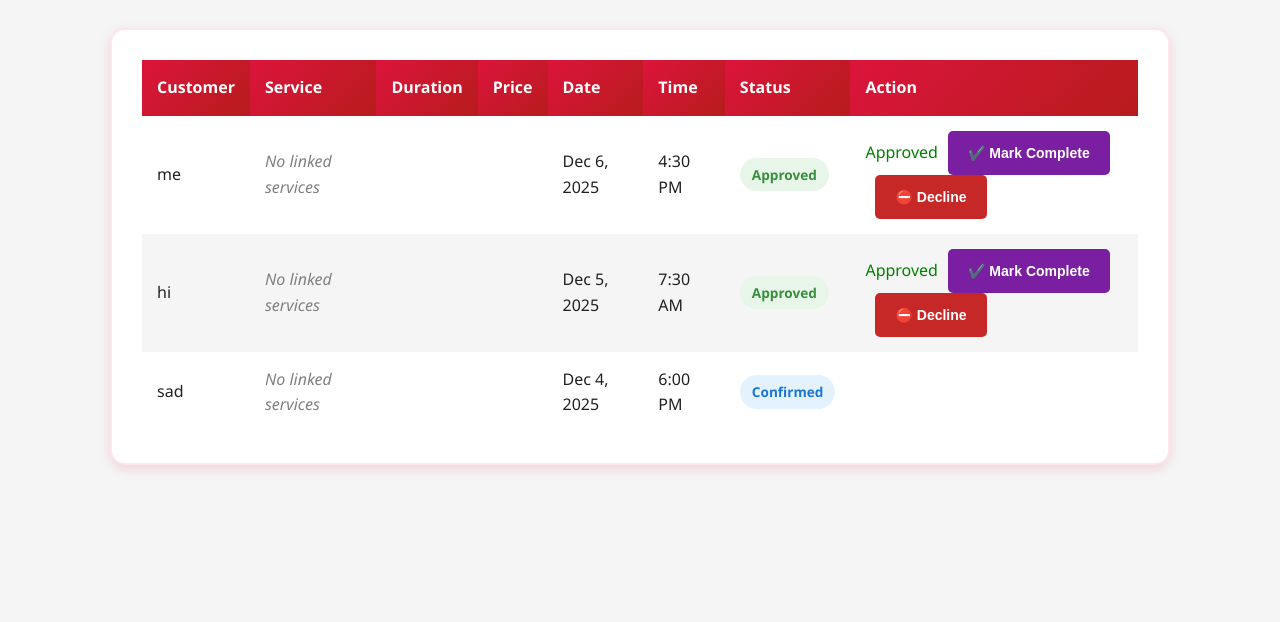
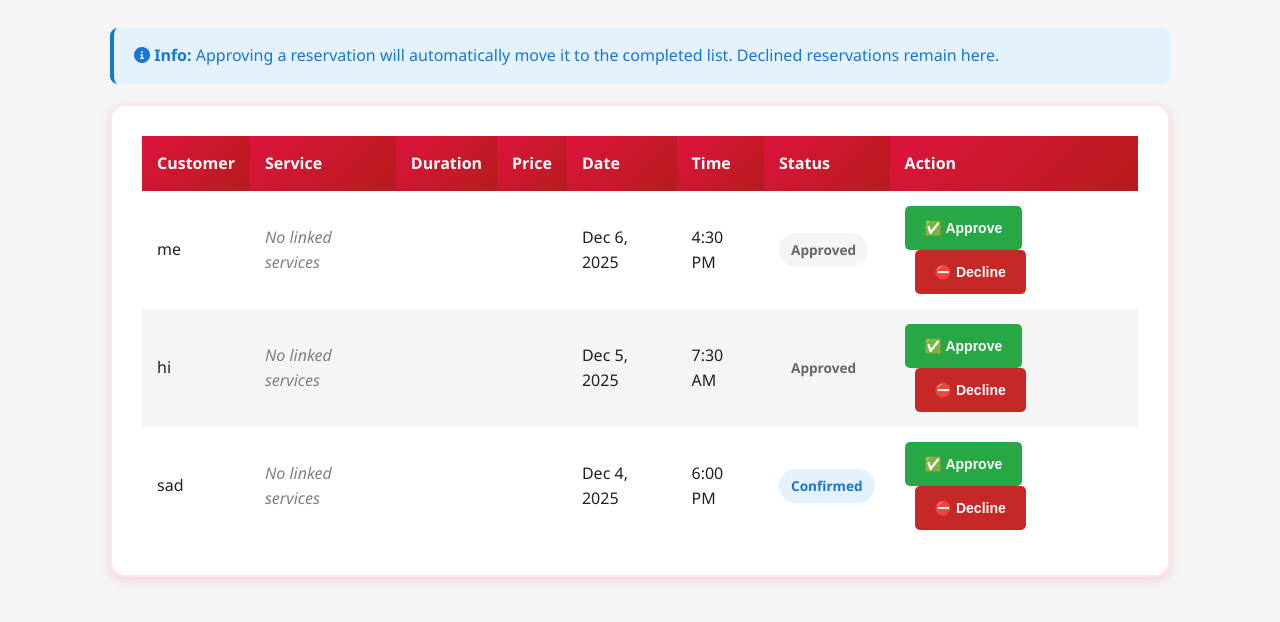
Before and after one commit to Kite0411/Papsi, a PHP site: page /admin/manage_reservations.php in a window 1280 px wide. Shown: the part 150-772 px from the top of the page. Run offline with PHP 8.4, Linux system fonts and the light colour scheme; a user stored in the database is signed in; data comes from the database, SQL or seed files in the repository; some libraries are stand-ins or nearby versions.

Commit message:
Update manage_reservations.php

```diff
--- a/admin/manage_reservations.php
+++ b/admin/manage_reservations.php
@@ -10,36 +10,7 @@ if (!isset($_SESSION['user_id'])) {
     exit();
 }
 
-// --- MARK AS COMPLETED (replaces archive functionality) ---
-if (isset($_GET['complete'])) {
-    $id = intval($_GET['complete']);
-
-    $stmt = $conn->prepare("
-        SELECT r.id, c.name AS customer_name, r.vehicle_make, r.vehicle_model, r.reservation_date, r.reservation_time
-        FROM reservations r
-        JOIN customers c ON r.customer_id = c.id
-        WHERE r.id = ?
-    ");
-    $stmt->bind_param("i", $id);
-    $stmt->execute();
-    $reservation = $stmt->get_result()->fetch_assoc();
-
-    if ($reservation) {
-        // Mark as completed instead of archived
-        $update = $conn->prepare("UPDATE reservations SET status = 'completed', archived = 1 WHERE id = ?");
-        $update->bind_param("i", $id);
-        $update->execute();
-
-        $desc = "Reservation #{$reservation['id']} ({$reservation['customer_name']} - {$reservation['vehicle_make']} {$reservation['vehicle_model']}) marked as completed by admin '{$_SESSION['username']}'.";
-        logAudit('RESERVATION_COMPLETED', $desc, $_SESSION['user_id'], $_SESSION['username']);
-    }
-
-    $_SESSION['notif'] = ['message' => 'Reservation marked as completed!', 'type' => 'success'];
-    header("Location: manage_reservations.php");
-    exit();
-}
-
-// --- APPROVE Reservation ---
+// --- APPROVE Reservation (moves to completed) ---
 if (isset($_GET['approve'])) {
     $id = intval($_GET['approve']);
 
@@ -48,27 +19,23 @@ if (isset($_GET['approve'])) {
         FROM reservations r
         JOIN customers c ON r.customer_id = c.id
         WHERE r.id = ?
-        AND r.status NOT IN ('approved', 'declined', 'completed')
-        AND (r.status = 'pending_verification' OR r.method = 'Walk-In')
+        AND r.archived = 0
     ");
     $stmt->bind_param("i", $id);
     $stmt->execute();
     $res = $stmt->get_result()->fetch_assoc();
 
     if ($res) {
-        $update = $conn->prepare("UPDATE reservations SET status = 'approved' WHERE id = ?");
+        // Move to completed (archived = 1, status = 'approved')
+        $update = $conn->prepare("UPDATE reservations SET status = 'approved', archived = 1 WHERE id = ?");
         $update->bind_param("i", $id);
         $update->execute();
 
-        $stmt = $conn->prepare("SELECT status FROM reservations WHERE id = ?");
-        $stmt->bind_param("i", $id);
-        $stmt->execute();
-        $status_result = $stmt->get_result()->fetch_assoc();
-
-        if ($status_result['status'] === 'approved') {
-            $desc = "Reservation #{$res['id']} for {$res['vehicle_make']} {$res['vehicle_model']} approved by admin '{$_SESSION['username']}'";
+        // Log audit trail
+        $desc = "Reservation #{$res['id']} for {$res['vehicle_make']} {$res['vehicle_model']} approved and moved to completed by admin '{$_SESSION['username']}'";
         logAudit('RESERVATION_APPROVED', $desc, $_SESSION['user_id'], $_SESSION['username']);
 
+        // Send email notification
         if (function_exists('sendEmail') && !empty($res['customer_email'])) {
             $to = $res['customer_email'];
             $name = htmlspecialchars($res['customer_name']);
@@ -96,8 +63,7 @@ if (isset($_GET['approve'])) {
             }
         }
 
-            $_SESSION['notif'] = ['message' => 'Reservation approved successfully!', 'type' => 'success'];
-        }
+        $_SESSION['notif'] = ['message' => 'Reservation approved and moved to completed!', 'type' => 'success'];
     }
 
     header("Location: manage_reservations.php");
@@ -108,7 +74,7 @@ if (isset($_GET['approve'])) {
 if (isset($_GET['decline'])) {
     $id = intval($_GET['decline']);
 
-    $stmt = $conn->prepare("SELECT * FROM reservations WHERE id = ? AND status IN ('pending_verification','approved')");
+    $stmt = $conn->prepare("SELECT * FROM reservations WHERE id = ? AND archived = 0");
     $stmt->bind_param("i", $id);
     $stmt->execute();
     $res = $stmt->get_result()->fetch_assoc();
@@ -133,7 +99,7 @@ $reservations_stmt = $conn->prepare("
            r.reservation_date, r.reservation_time, r.status, r.method
     FROM reservations r
     JOIN customers c ON r.customer_id = c.id
-    WHERE r.archived = 0 AND r.status != 'completed'
+    WHERE r.archived = 0
     ORDER BY r.reservation_date DESC, r.reservation_time DESC
 ");
 $reservations_stmt->execute();
@@ -321,7 +287,6 @@ table a:hover {
 
 .confirm-box h3 {
     margin-bottom: 15px;
-    color: #2e7d32;
 }
 
 .confirm-box button {
@@ -366,16 +331,6 @@ table a:hover {
     background-color: #218838;
 }
 
-.complete-btn {
-    background-color: #7B1FA2;
-    color: white;
-    margin-left: 10px;
-}
-
-.complete-btn:hover {
-    background-color: #6A1B9A;
-}
-
 .decline-btn {
     background-color: #c62828;
     color: white;
@@ -384,6 +339,15 @@ table a:hover {
 
 .decline-btn:hover {
     background-color: #b71c1c;
+}
+
+.info-badge {
+    background: #E3F2FD;
+    color: #1976D2;
+    padding: 15px 20px;
+    border-radius: 8px;
+    margin-bottom: 20px;
+    border-left: 4px solid #1976D2;
 }
 
 /* Mobile responsiveness */
@@ -467,7 +431,7 @@ table a:hover {
         margin: 6px 0;
     }
 
-    .complete-btn, .decline-btn {
+    .decline-btn {
         margin-left: 0;
     }
 }
@@ -488,7 +452,7 @@ table a:hover {
 <?php if(isset($_SESSION['notif'])):
 $type = $_SESSION['notif']['type'];
 $message = $_SESSION['notif']['message'];
-$color = $type === 'success' ? '#28a745' : '#dc3545';
+$color = $type === 'success' ? '#28a745' : ($type === 'info' ? '#17a2b8' : '#dc3545');
 ?>
 <div class="notif-toast" id="notifToast" style="background: <?php echo $color; ?>">
 <?php echo htmlspecialchars($message); ?>
@@ -522,7 +486,11 @@ $color = $type === 'success' ? '#28a745' : '#dc3545';
 </nav>
 
 <div class="container">
-<h1>Manage Active Reservations</h1>
+<h1>Manage Pending Reservations</h1>
+
+<div class="info-badge">
+    <strong><i class="fas fa-info-circle"></i> Info:</strong> Approving a reservation will automatically move it to the completed list. Declined reservations remain here.
+</div>
 
 <div class="card">
 <table class="reservations-table">
@@ -540,7 +508,14 @@ $color = $type === 'success' ? '#28a745' : '#dc3545';
 </thead>
 <tbody>
 
-<?php while($row = $reservations_result->fetch_assoc()):
+<?php
+if ($reservations_result->num_rows === 0) {
+    echo '<tr><td colspan="8" style="text-align:center; padding: 40px;">
+            <i class="fas fa-inbox fa-3x" style="color: #ccc; margin-bottom: 15px;"></i>
+            <p style="color: #999; font-size: 1.1rem;">No pending reservations.</p>
+          </td></tr>';
+} else {
+    while($row = $reservations_result->fetch_assoc()):
     $res_id = $row['id'];
     $services_stmt = $conn->prepare("
         SELECT s.service_name, s.duration, s.price
@@ -573,17 +548,17 @@ while($s = $services_result->fetch_assoc()){ $services[] = $s; }
         <?php
         switch($row['status']) {
             case 'pending_verification':
+            case 'pending':
                 echo 'background: #FFF3E0; color: #F57C00;';
                 break;
             case 'confirmed':
                 echo 'background: #E3F2FD; color: #1976D2;';
                 break;
-            case 'approved':
-                echo 'background: #E8F5E9; color: #388E3C;';
-                break;
             case 'declined':
                 echo 'background: #FFEBEE; color: #D32F2F;';
                 break;
+            default:
+                echo 'background: #F5F5F5; color: #666;';
         }
         ?>
     ">
@@ -592,22 +567,19 @@ while($s = $services_result->fetch_assoc()){ $services[] = $s; }
 </td>
 <td data-label="Action">
 <?php
-$canApproveWalkIn = $row['method'] === 'Walk-In' && $row['status'] !== 'approved' && $row['status'] !== 'declined';
-if ($row['status'] === 'pending_verification' || $canApproveWalkIn) {
-    echo '<button class="action-btn approve-btn" onclick="window.location.href=\'manage_reservations.php?approve=' . $row['id'] . '\'">✅ Approve</button>';
-    echo '<button class="action-btn decline-btn" onclick="openActionModal(' . $row['id'] . ', \'decline\')">⛔ Decline</button>';
-} else if ($row['status'] === 'approved') {
-    echo '<span style="color:green;">Approved</span>';
-    echo '<button class="action-btn complete-btn" onclick="openActionModal(' . $row['id'] . ', \'complete\')">✔️ Mark Complete</button>';
-    echo '<button class="action-btn decline-btn" onclick="openActionModal(' . $row['id'] . ', \'decline\')">⛔ Decline</button>';
-} else if ($row['status'] === 'declined') {
-    echo '<span style="color:#c62828;">Declined</span>';
-    echo '<button class="action-btn complete-btn" onclick="openActionModal(' . $row['id'] . ', \'complete\')">✔️ Mark Complete</button>';
+if ($row['status'] !== 'declined') {
+    echo '<button class="action-btn approve-btn" onclick="confirmAction(' . $row['id'] . ', \'approve\')">✅ Approve</button>';
+    echo '<button class="action-btn decline-btn" onclick="confirmAction(' . $row['id'] . ', \'decline\')">⛔ Decline</button>';
+} else {
+    echo '<span style="color:#c62828; font-weight: 600;">Declined</span>';
 }
 ?>
 </td>
 </tr>
-<?php endwhile; ?>
+<?php
+    endwhile;
+}
+?>
 </tbody>
 </table>
 </div>
@@ -615,8 +587,8 @@ if ($row['status'] === 'pending_verification' || $canApproveWalkIn) {
 
 <div id="confirmModal" class="confirm-modal">
 <div class="confirm-box">
-<h3>Confirm Action?</h3>
-<p>Please confirm this action.</p>
+<h3 id="modalTitle">Confirm Action?</h3>
+<p id="modalMessage">Please confirm this action.</p>
 <button class="confirm-yes" id="confirmYes">Confirm</button>
 <button class="confirm-no" onclick="closeModal()">Cancel</button>
 </div>
@@ -654,23 +626,26 @@ window.addEventListener('resize', function() {
     }
 });
 
-// Action modal functionality
+// Action confirmation
 let pendingAction = { id: null, type: null };
 
-function openActionModal(id, action){
+function confirmAction(id, action){
     pendingAction = { id, type: action };
     const modal = document.getElementById('confirmModal');
+    const title = document.getElementById('modalTitle');
+    const message = document.getElementById('modalMessage');
+    const yesBtn = document.getElementById('confirmYes');
 
-    if (action === 'decline') {
-        modal.querySelector('h3').innerText = 'Decline this reservation?';
-        modal.querySelector('p').innerText = 'This will mark the reservation as declined.';
-        modal.querySelector('#confirmYes').innerText = 'Decline';
-        modal.querySelector('.confirm-yes').style.background = '#c62828';
-    } else if (action === 'complete') {
-        modal.querySelector('h3').innerText = 'Mark as Completed?';
-        modal.querySelector('p').innerText = 'This reservation will be moved to the completed list.';
-        modal.querySelector('#confirmYes').innerText = 'Mark Complete';
-        modal.querySelector('.confirm-yes').style.background = '#2e7d32';
+    if (action === 'approve') {
+        title.innerText = '✅ Approve this reservation?';
+        message.innerText = 'This will move the reservation to completed and notify the customer.';
+        yesBtn.innerText = 'Approve';
+        yesBtn.style.background = '#2e7d32';
+    } else if (action === 'decline') {
+        title.innerText = '⛔ Decline this reservation?';
+        message.innerText = 'This reservation will be marked as declined.';
+        yesBtn.innerText = 'Decline';
+        yesBtn.style.background = '#c62828';
     }
 
     modal.style.display = 'flex';
@@ -678,10 +653,11 @@ function openActionModal(id, action){
 
 document.getElementById('confirmYes').onclick = function(){
     if(!pendingAction.id || !pendingAction.type) return;
-    if(pendingAction.type === 'decline'){
+
+    if(pendingAction.type === 'approve'){
+        window.location.href = "manage_reservations.php?approve=" + pendingAction.id;
+    } else if(pendingAction.type === 'decline'){
         window.location.href = "manage_reservations.php?decline=" + pendingAction.id;
-    } else if(pendingAction.type === 'complete'){
-        window.location.href = "manage_reservations.php?complete=" + pendingAction.id;
     }
 };
 
```
Lines whose indentation alone changed are shown as unchanged.
